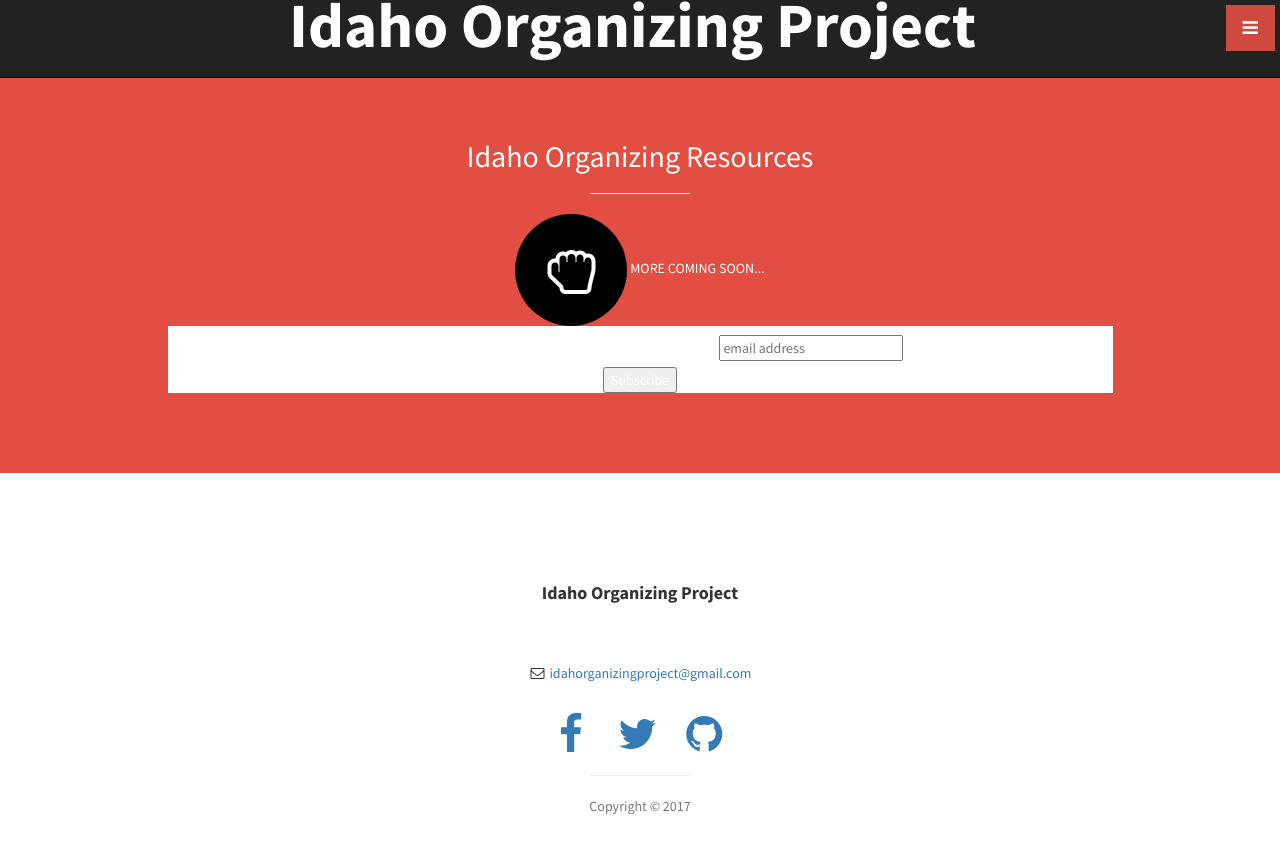
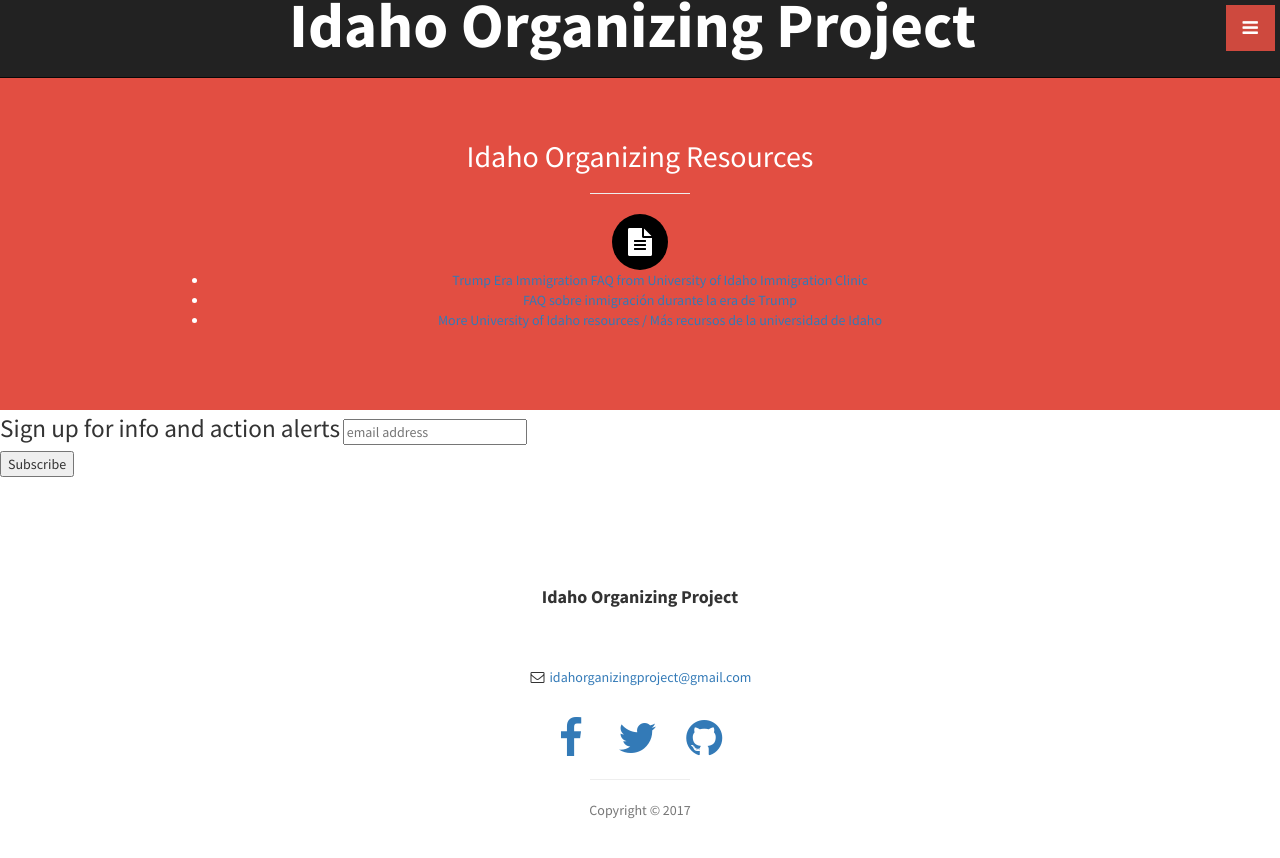
Before and after one commit to IdahoOrganizingProject/Idaho-Organizing-Project, a Jekyll site: the page built from _pages/resources.html, in a window 1280 px wide and 900 px high. Shown: the top 858 px of the window. Built offline with Jekyll 4.4.1, drawn with Linux system fonts in a browser that asks for light colours; comment, search, counter and statistics services are not loaded.

Commit message:
added pdfs

```diff
--- a/_pages/resources.html
+++ b/_pages/resources.html
@@ -14,15 +14,16 @@
         <div class="row">
           <div class="col-md-12 col-sm-12">
             <div class="organize-item">
-              <span class="fa-stack fa-4x">
+              <span class="fa-stack fa-2x">
               <i class="fa fa-circle fa-stack-2x"></i>
-              <i class="fa fa-hand-rock-o fa-stack-1x icon-warning"></i>
+              <i class="fa fa-file-text fa-stack-1x icon-warning"></i>
             </span>
-
-            MORE COMING SOON...
-            {% include mailinglist.html %}
+            <ul>
+              <li><a href="http://www.uidaho.edu/~/media/UIdaho-Responsive/Files/law/academics/practical-skills/clinics/immigration.ashx">Trump Era Immigration FAQ from University of Idaho Immigration Clinic</a></li>
+              <li><a href="http://www.uidaho.edu/~/media/UIdaho-Responsive/Files/law/academics/practical-skills/clinics/immigration/PostElectionFAQsSpanish.ashx">FAQ sobre inmigración durante la era de Trump</a></li>
+              <li><a href="http://www.uidaho.edu/law/academics/practical-skills/clinics/immigration" >More University of Idaho resources / Más recursos de la universidad de Idaho</a></li>
+            </ul>
             </div>
-          </div>
           <!-- /.row (nested) -->
         </div>
         <!-- /.col-lg-10 -->
@@ -32,3 +33,4 @@
   </div>
   <!-- /.container -->
 </section>
+{% include mailinglist.html %}
```
Also changed, not shown: 2 other files.
